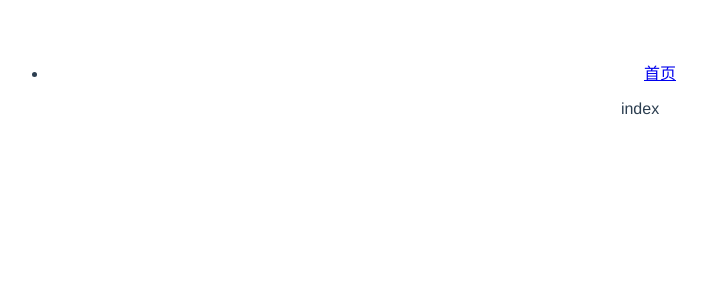
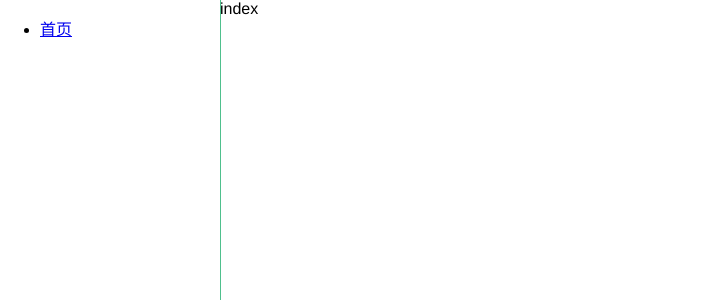
Before and after one commit to yokiyokiyoki/vue-component, a Vue app: page / in a window 1280 px wide. Shown: the top 300 px of the page, without its empty margins (0-714 px from the left). Built offline with nearby package versions, Linux system fonts and the light colour scheme.

Commit message:
容器布局

```diff
--- a/src/App.vue
+++ b/src/App.vue
@@ -25,9 +25,24 @@
     font-family: "Avenir", Helvetica, Arial, sans-serif;
     -webkit-font-smoothing: antialiased;
     -moz-osx-font-smoothing: grayscale;
-    text-align: center;
-    color: #2c3e50;
-    margin-top: 60px;
+    .aside {
+      position: fixed;
+      top: 0px;
+      width: 220px;
+      bottom: 0px;
+      left: 0px;
+      border-right: 1px solid #4fc08d;
+      z-index: 10;
+    }
+    .main {
+      position: absolute;
+      top: 0px;
+      left: 0px;
+      right: 0px;
+      bottom: 0px;
+      padding-left: 220px;
+      background-color: white;
+    }
   }
 
 </style>
```
